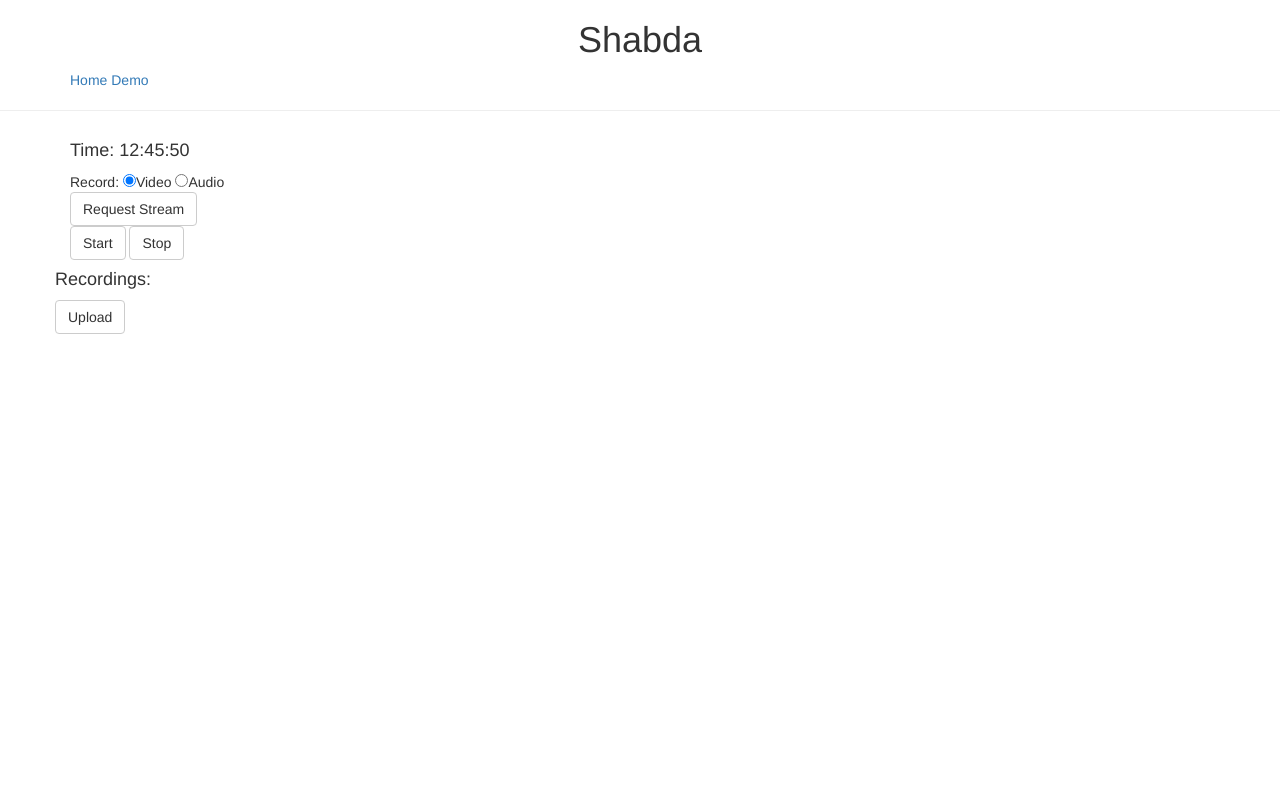
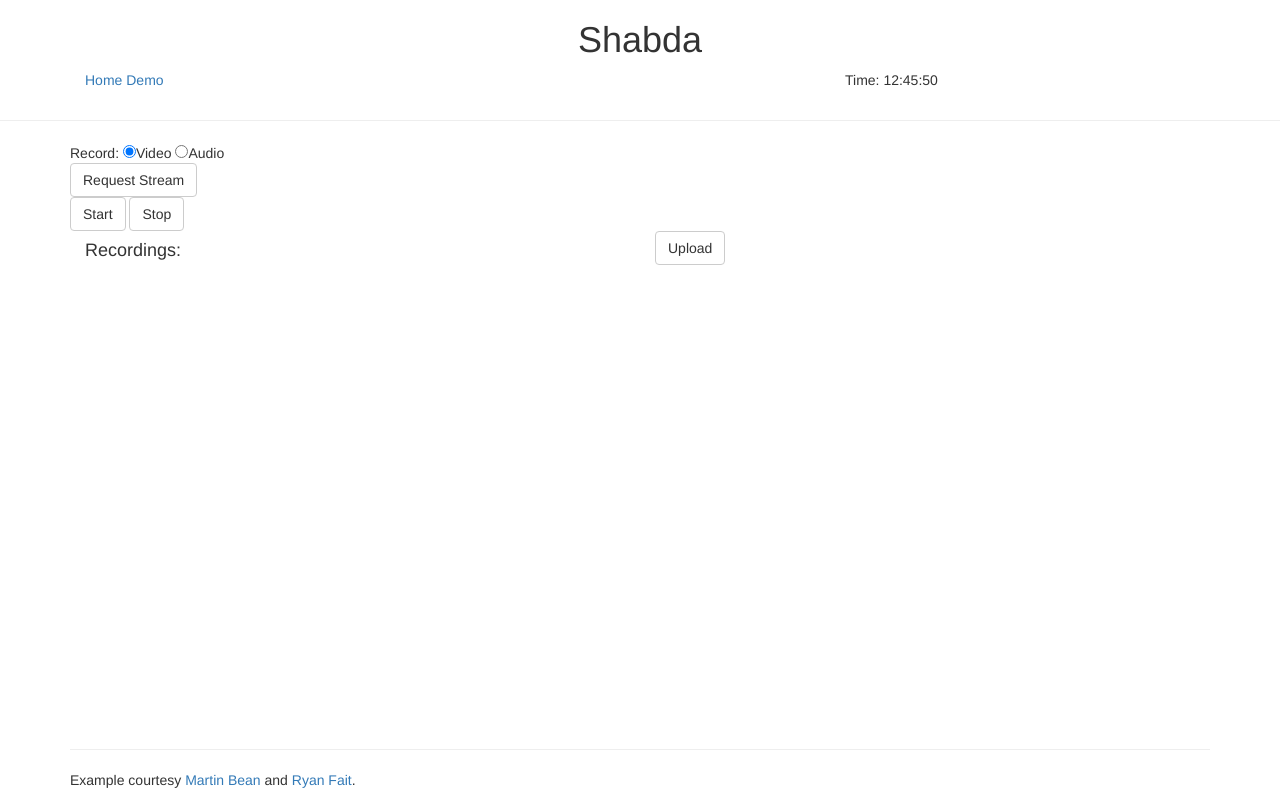
Before and after one commit to msampathkumar/ShabdaDemo, a Flask app: page / in a window 1280 px wide. Run offline with Flask 2, Linux system fonts and the light colour scheme; some libraries are stand-ins or nearby versions.

Commit message:
Multiple updates
+ Code Formatting
+ Added Footer
+ Moved Timer to Common Page

```diff
--- a/templates/_base.html
+++ b/templates/_base.html
@@ -7,41 +7,40 @@
       <link rel="stylesheet" href="https://maxcdn.bootstrapcdn.com/bootstrap/3.4.0/css/bootstrap.min.css">
       <script src="https://ajax.googleapis.com/ajax/libs/jquery/3.3.1/jquery.min.js"></script>
       <script src="https://maxcdn.bootstrapcdn.com/bootstrap/3.4.0/js/bootstrap.min.js"></script>
-
-
       <script src="https://code.jquery.com/jquery-2.2.0.min.js"></script>
       <script src="https://maxcdn.bootstrapcdn.com/bootstrap/3.3.6/js/bootstrap.min.js"></script>
-
-
-
    </head>
-
-
    <body>
-
-
-
       <div class="container">
          <h1 class="text-center">
             Shabda
          </h1>
-</div>
-
-
-<div class="container">
+         <div>
+            <div class="col-sm-8">
                <a href="/">Home</a>
                <a href="/demo">Demo</a>
             </div>
-
+            <div class="col-sm-4">
+               <div>
+                  <p>
+                     Time: <span id="timer"></span>
+                  </p>
+                  <script src="./static/common.js"></script>
+               </div>
+            </div>
+         </div>
+      </div>
       <hr>
-
-
       {% block content %}
       <div class="container">
          <h1>Content is Missing in Template Page. Please Check !!</h1>
       </div>
       {% endblock %}
-
-
+      <div id="footer">
+         <div class="container navbar-fixed-bottom">
+            <hr>
+            <p class="muted credit">Example courtesy <a href="https://martinbean.co.uk/">Martin Bean</a> and <a href="https://ryanfait.com/">Ryan Fait</a>.</p>
+         </div>
+      </div>
    </body>
 </html>
--- a/templates/index.html
+++ b/templates/index.html
@@ -3,12 +3,6 @@
 <!-- start of copy page -->
 <!--Formatter : https://www.freeformatter.com/html-formatter.html -->
 <div class="container">
-   <div>
-      <h4>
-         Time:
-         <span id="timer"></span>
-      </h4>
-   </div>
    <div id='gUMArea'>
       <div>
          Record:
@@ -28,11 +22,11 @@
 </hr>
 <div class="container">
    <div></div>
-   <div class="row">
+   <div class="col-sm-6">
       <h4>Recordings:</h4>
       <ul  class="list-unstyled" id='userRecordingsList'></ul>
    </div>
-   <div class="row">
+   <div class="col-sm-6">
       <button  class="btn btn-default" id='upload_recording'>Upload</button>
    </div>
 </div>
```
Also changed, not shown: static/common.js (added, +23 -0 lines), static/main.js (+4 -29 lines), templates/demo.html (+4 -4 lines). Lines whose indentation alone changed are shown as unchanged.
